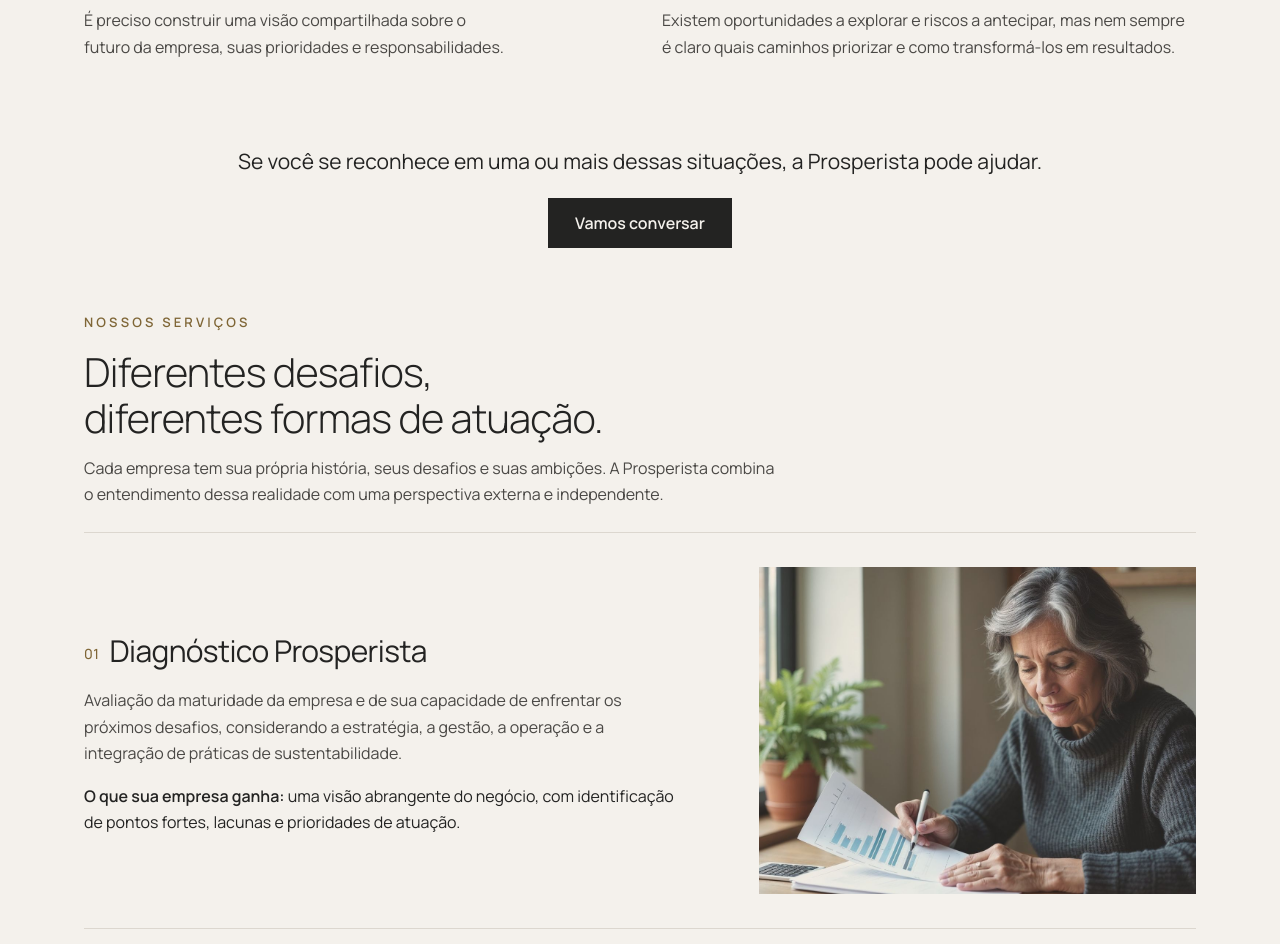
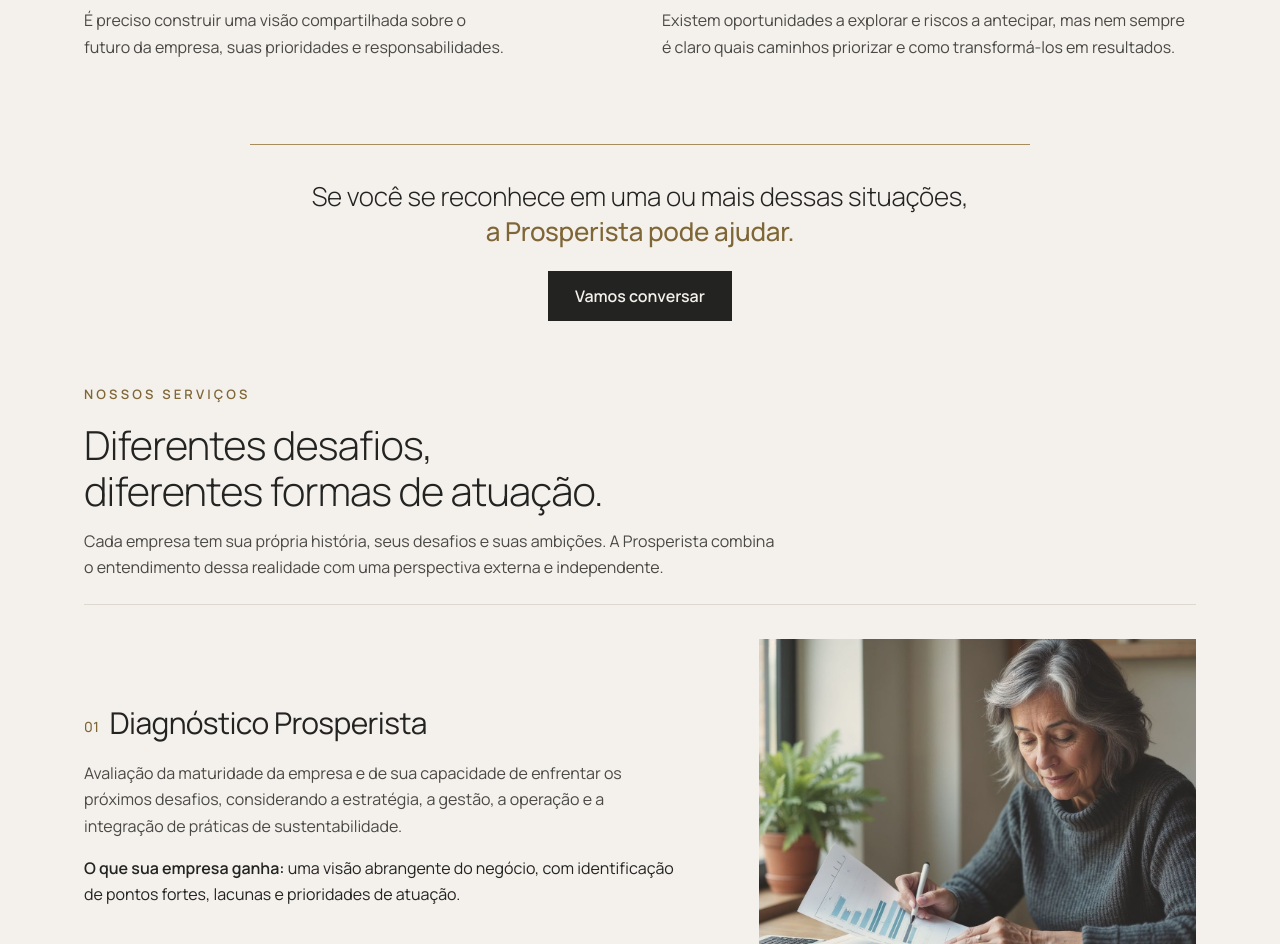
Before and after one commit to rlisboadesign162/prosperista-site, a plain HTML site: page index.html in a window 1280 px wide. Shown: the part 1233-2177 px from the top of the page. Drawn offline with Linux system fonts and the light colour scheme.

Commit message:
Para quem e: destaque da frase de encerramento (opcao A) e menos espaco entre numero e titulo
Co-Authored-By: Claude Sonnet 5.5 <noreply@anthropic.com>

```diff
--- a/index.html
+++ b/index.html
@@ -97,14 +97,15 @@ p{margin:0 0 16px;text-wrap:pretty}
 .pq{padding:var(--sp) 0 calc(var(--sp) * .5)}
 .pq h2{max-width:720px;margin-bottom:clamp(24px,3vw,40px)}
 .pq-g{display:grid;grid-template-columns:1fr 1fr;gap:0 clamp(28px,3.5vw,44px)}
-.pq-i{border-top:1px solid var(--ce);padding:20px 0 26px;display:grid;grid-template-columns:48px 1fr;align-items:baseline;row-gap:6px}
+.pq-i{border-top:1px solid var(--ce);padding:20px 0 26px;display:grid;grid-template-columns:30px 1fr;align-items:baseline;row-gap:6px}
 .pq-i .n{color:var(--cet);font-size:15px;font-weight:500;padding-top:3px}
 .pq-i h3{font-size:21px;font-weight:600;letter-spacing:-.01em}
 .pq-i p{margin:0;color:var(--tx);grid-column:1/-1;text-wrap:balance}
 .pq-i .nb{white-space:nowrap}
 @media(min-width:861px) and (max-width:1279px){.pq-i p{font-size:15px}}
-.pq-f{text-align:center;margin-top:clamp(40px,4.5vw,64px)}
-.pq-f p{font-size:var(--t21);font-weight:400;margin-bottom:20px}
+.pq-f{text-align:center;margin:clamp(40px,4.5vw,64px) auto 0;max-width:780px;border-top:1px solid var(--ce);padding-top:34px}
+.pq-f p{font-size:clamp(21px,2.1vw,26px);font-weight:300;line-height:1.35;letter-spacing:-.01em;margin-bottom:22px}
+.pq-f p b{font-weight:500;color:var(--cet)}
 /* nossos serviços */
 .sv{padding:calc(var(--sp) * .4) 0 var(--sp)}
 .sv h2{max-width:760px;margin-bottom:14px}
@@ -266,7 +267,7 @@ p{margin:0 0 16px;text-wrap:pretty}
 <div class="pq-i"><span class="n">03</span><h3>Alinhamento entre sócios</h3><p>É preciso construir uma visão compartilhada sobre o futuro da empresa, suas prioridades e&nbsp;responsabilidades.</p></div>
 <div class="pq-i"><span class="n">04</span><h3>Escolhas estratégicas</h3><p>Existem oportunidades a explorar e riscos a antecipar, mas nem sempre é claro quais caminhos priorizar e como <span class="nb">transformá-los</span> em&nbsp;resultados.</p></div>
 </div>
-<div class="pq-f"><p>Se você se reconhece em uma ou mais dessas situações, a Prosperista pode&nbsp;ajudar.</p><a class="btn" href="mailto:contato@prosperista.com?subject=Agendar%20conversa&body=Ol%C3%A1%21%20Gostaria%20de%20agendar%20uma%20conversa%20inicial%20com%20a%20Prosperista.%0A%0ADia%20e%20hor%C3%A1rio%20de%20prefer%C3%AAncia%3A%0A">Vamos conversar</a></div>
+<div class="pq-f"><p>Se você se reconhece em uma ou mais dessas situações, <b>a&nbsp;Prosperista pode&nbsp;ajudar.</b></p><a class="btn" href="mailto:contato@prosperista.com?subject=Agendar%20conversa&body=Ol%C3%A1%21%20Gostaria%20de%20agendar%20uma%20conversa%20inicial%20com%20a%20Prosperista.%0A%0ADia%20e%20hor%C3%A1rio%20de%20prefer%C3%AAncia%3A%0A">Vamos conversar</a></div>
 </div></section>
 
 <section class="sv" id="servicos"><div class="w">
```
Also changed, not shown: _src.html (+5 -4 lines).
